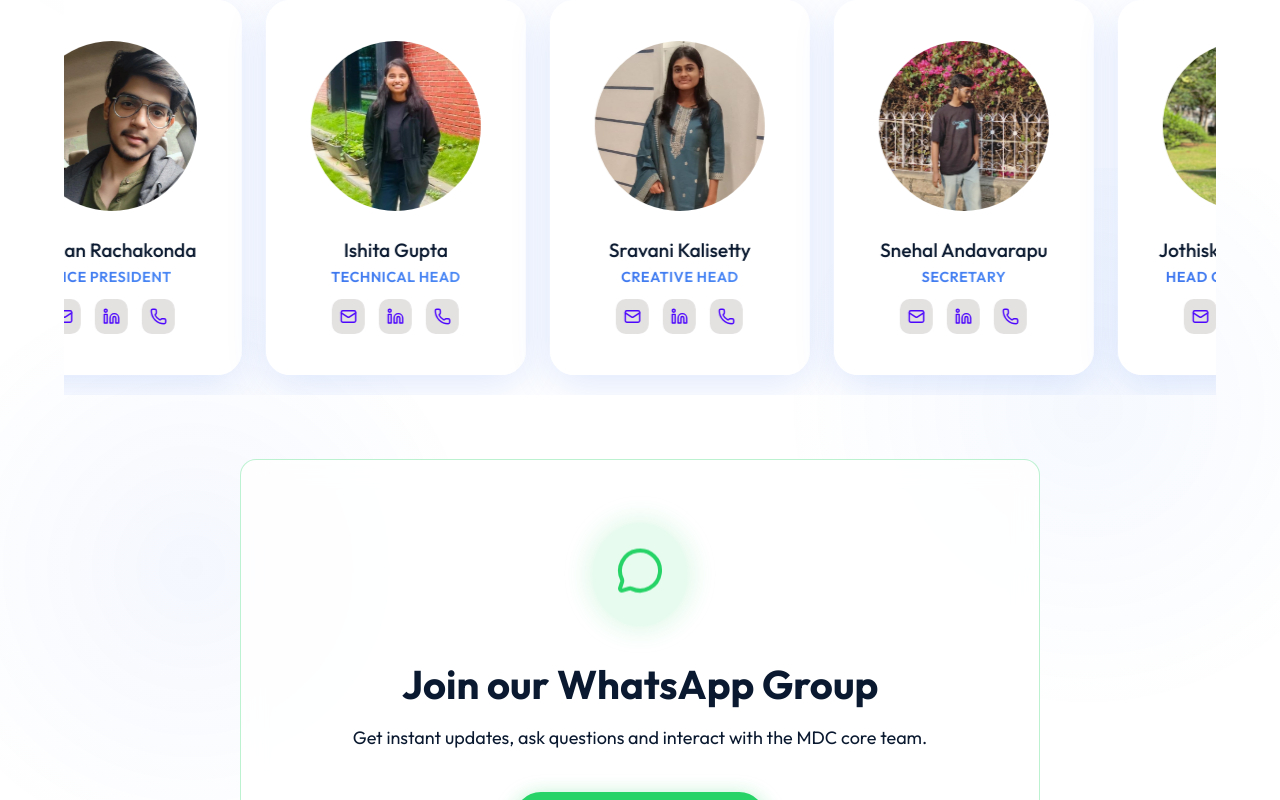
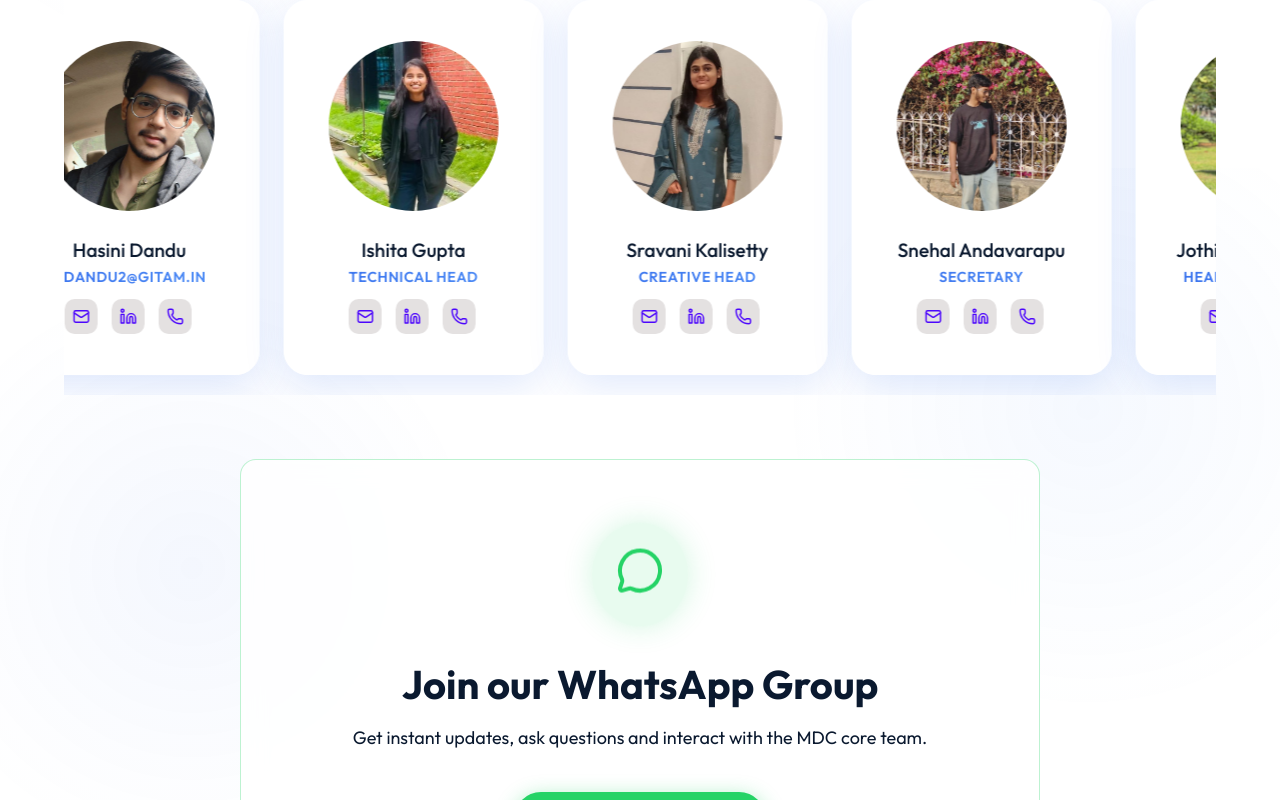
Before and after one commit to mdcgitam/mdc-gitam-recruitment, a React (Vite) app: page / in a window 1280 px wide. Shown: the part 4632-5432 px from the top of the page. Built offline with nearby package versions, Linux system fonts and the light colour scheme.

Commit message:
WhatsAppSection.jsx

```diff
--- a/src/components/WhatsAppSection.jsx
+++ b/src/components/WhatsAppSection.jsx
@@ -11,16 +11,16 @@ import SNEHAL from '../assets/SNEHAL.jpg';
 
 const ebMembers = [
   {
-    name: "Nitish Raj Vinnakota",
+    name: "Mohan Tanuj Ponasanapalli",
     role: "President",
     image: NITISH,
     lin: "https://www.linkedin.com/in/vnr-nitish/",
-    email: "nvinnako2@gitam.in",
-    phone: "6304003099"
+    email: "mponasan@gitam.in",
+    phone: "9347344965"
   },
   {
-    name: "Gagan Rachakonda",
-    role: "Vice President",
+    name: "Hasini Dandu",
+    role: "hdandu2@gitam.in",
     image: GAGAN,
     lin: "https://www.linkedin.com/in/gaganrachakonda/",
     email: "grachako2@gitam.in",
```
